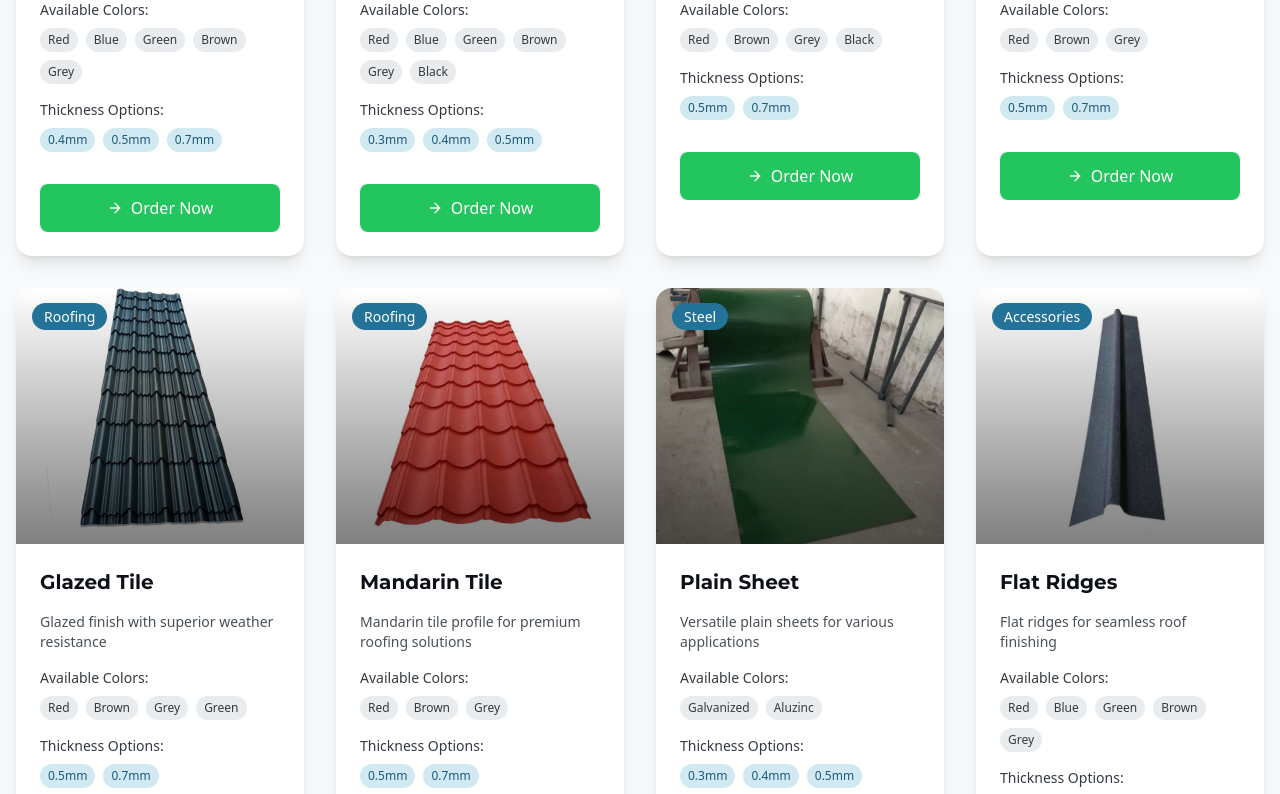
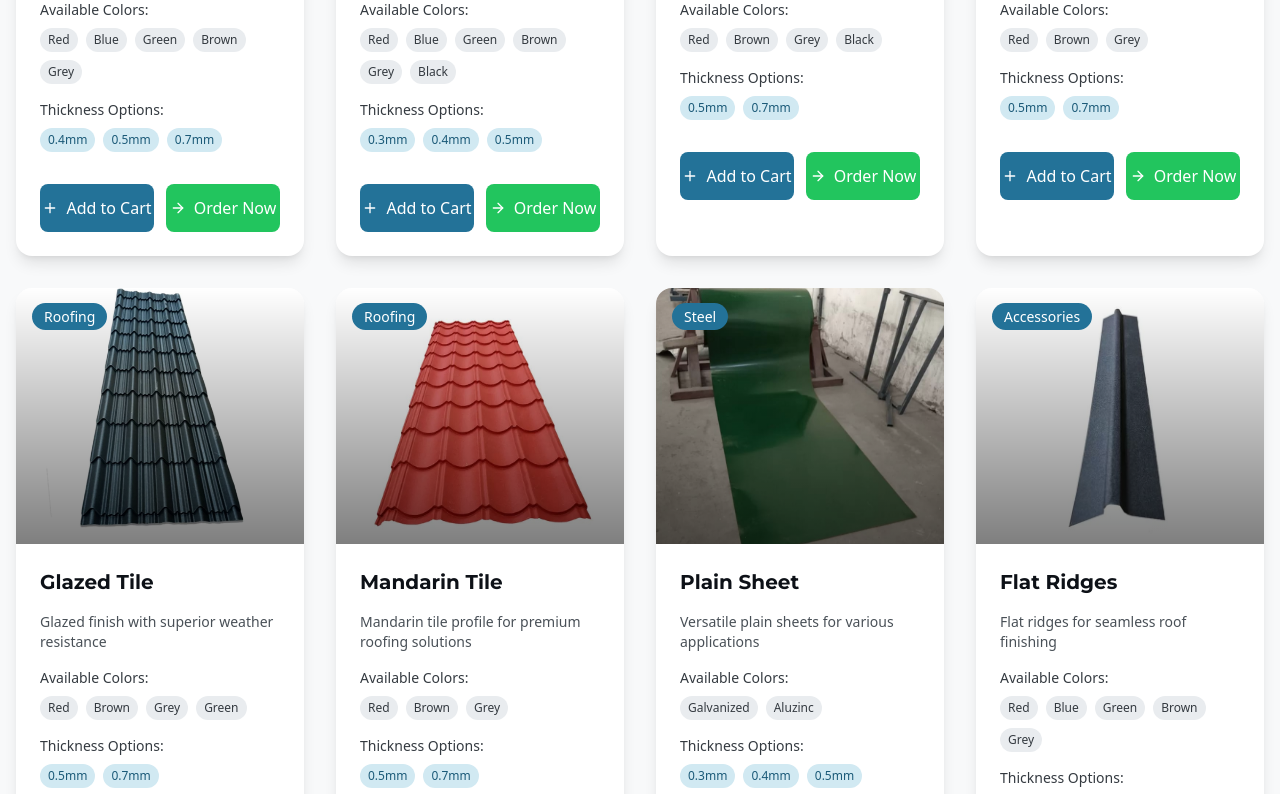
Before and after one commit to kipkoechkevin611-cloud/mrm, a Next.js app: page / in a window 1280 px wide. Shown: the part 1540-2334 px from the top of the page. Built offline with nearby package versions, Linux system fonts and the light colour scheme.

Commit message:
Add Add to Cart button back to allow shopping before checkout

```diff
--- a/src/components/Products.tsx
+++ b/src/components/Products.tsx
@@ -244,13 +244,33 @@ export default function Products() {
                   </div>
                 </div>
 
-                {/* Action Button */}
-                <div className="pt-4">
+                {/* Action Buttons */}
+                <div className="flex gap-3 pt-4">
+                  <motion.button
+                    whileHover={{ scale: 1.05 }}
+                    whileTap={{ scale: 0.95 }}
+                    onClick={() => {
+                      const cartItem: CartItem = {
+                        id: product.id,
+                        name: product.name,
+                        image: product.image,
+                        price: product.price,
+                        quantity: 1,
+                        color: selectedColor[product.id],
+                        gauge: selectedGauge[product.id],
+                      };
+                      cart.addItem(cartItem);
+                    }}
+                    className="flex-1 bg-primary-600 text-white py-3 rounded-lg font-medium hover:bg-primary-700 transition-colors flex items-center justify-center space-x-2"
+                  >
+                    <Plus className="w-4 h-4" />
+                    <span>Add to Cart</span>
+                  </motion.button>
                   <motion.button
                     whileHover={{ scale: 1.05 }}
                     whileTap={{ scale: 0.95 }}
                     onClick={() => handleAddToCart(product)}
-                    className="w-full bg-green-500 text-white py-3 rounded-lg font-medium hover:bg-green-600 transition-colors flex items-center justify-center space-x-2"
+                    className="flex-1 bg-green-500 text-white py-3 rounded-lg font-medium hover:bg-green-600 transition-colors flex items-center justify-center space-x-2"
                   >
                     <ArrowRight className="w-4 h-4" />
                     <span>Order Now</span>
```
